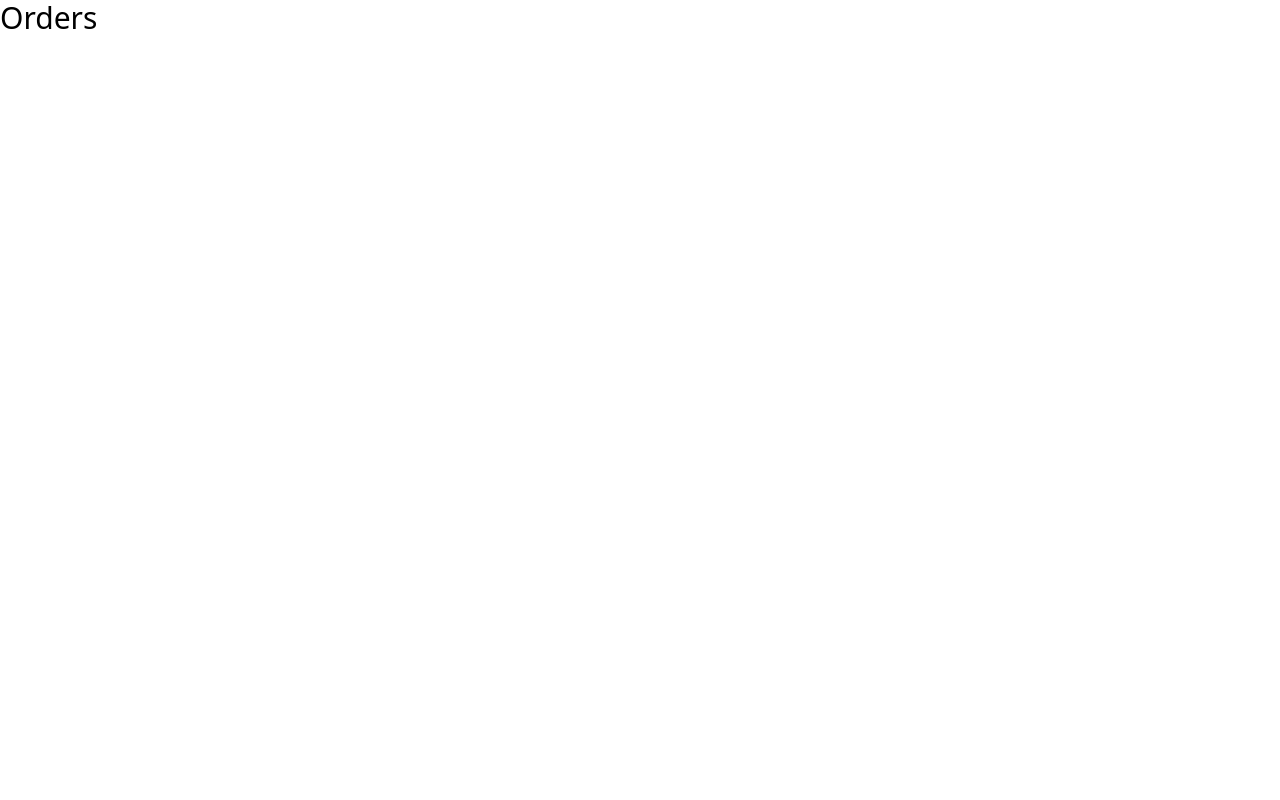
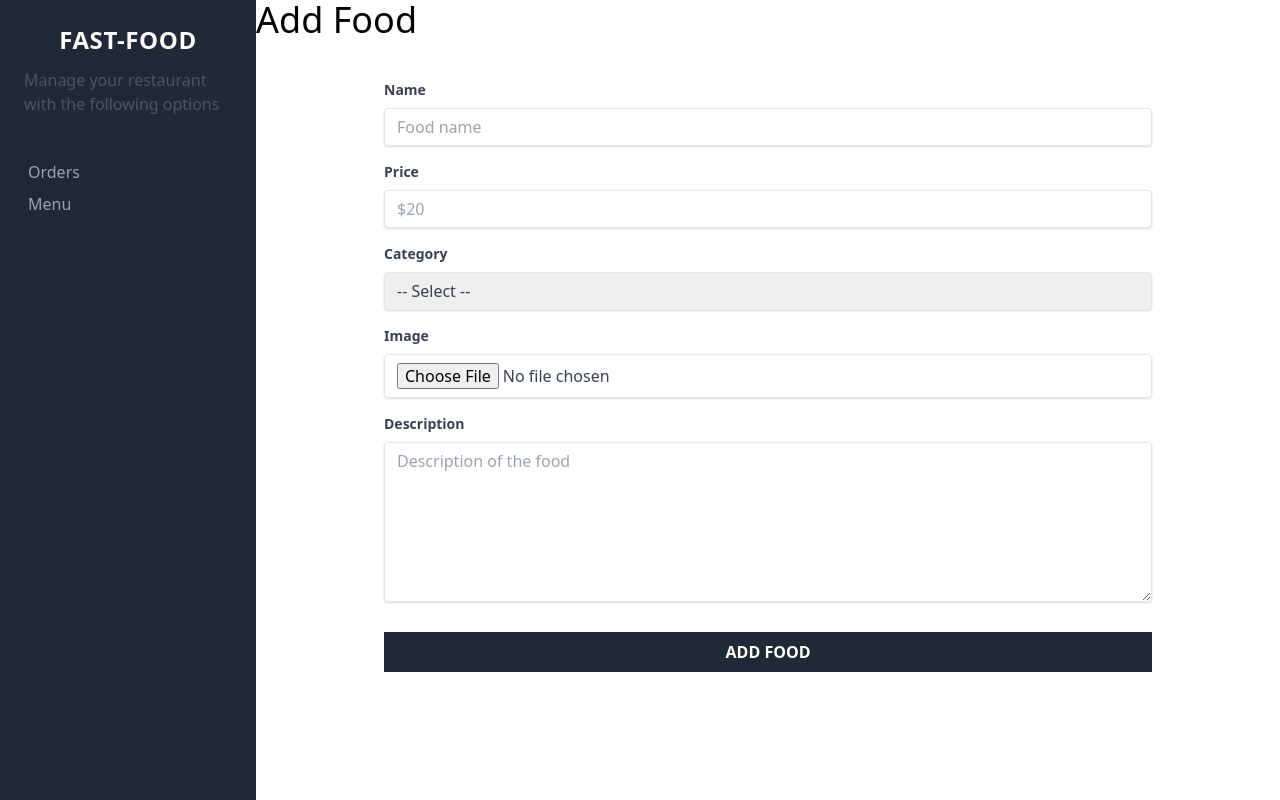
Before and after one commit to joafran/fastfood-web, a React (Create React App) app: page /new-food in a window 1280 px wide. Built offline with nearby package versions, Linux system fonts and the light colour scheme.

Commit message:
added components and routing

```diff
--- a/src/App.js
+++ b/src/App.js
@@ -1,12 +1,22 @@
 import React from 'react';
-import { Route, Switch } from 'react-router';
+import { Route, Switch } from 'react-router-dom';
+import Menu from './components/Pages/Menu';
+import NewFood from './components/Pages/NewFood';
 import Orders from './components/Pages/Orders';
+import Sidebar from './components/ui/Sidebar';
 
 const App = () => {
   return (
-    <Switch>
-      <Route path="/" component={Orders}/>
-    </Switch>
+    <div className="md:flex min-h-screen">
+      <Sidebar />
+      <div className="md:w-3/5 xl:w-4/5">
+        <Switch>
+          <Route exact path="/" component={Orders}/>
+          <Route path="/new-food" component={NewFood}/>
+          <Route path="/menu" component={Menu}/>
+        </Switch>
+      </div>
+    </div>
   );
 }
 
--- /dev/null
+++ b/src/components/Pages/Menu.js
@@ -0,0 +1,9 @@
+import React from 'react';
+
+const Menu = () => {
+    return (
+        <h1>Menu</h1>
+     );
+}
+
+export default Menu;
--- /dev/null
+++ b/src/components/Pages/NewFood.js
@@ -0,0 +1,73 @@
+import React from 'react';
+
+const NewFood = () => {
+    return (
+        <>
+            <h1 className="text-4xl font-light mb-4">Add Food</h1>
+            <div className="flex justify-center mt-10">
+                <div className="w-full max-w-3xl">
+                    <form>
+                        <div className="mb-4">
+                            <label className="block text-gray-700 text-sm font-bold mb-2" htmlFor="name">Name</label>
+                            <input
+                                className="shadow appearance-none border rounded w-full py-2 px-3 text-gray-700 leading-tight focus:outline-none focus:shadow-outline "
+                                id="name"
+                                type="text"
+                                placeholder="Food name"
+                            />
+                        </div>
+                        <div className="mb-4">
+                            <label className="block text-gray-700 text-sm font-bold mb-2" htmlFor="price">Price</label>
+                            <input
+                                className="shadow appearance-none border rounded w-full py-2 px-3 text-gray-700 leading-tight focus:outline-none focus:shadow-outline "
+                                id="price"
+                                type="number"
+                                placeholder="$20"
+                                min="0"
+                            />
+                        </div>
+                        <div className="mb-4">
+                            <label className="block text-gray-700 text-sm font-bold mb-2" htmlFor="category">Category</label>
+                            <select
+                                className="shadow appearance-none border rounded w-full py-2 px-3 text-gray-700 leading-tight focus:outline-none focus:shadow-outline "
+                                id="category"
+                            >
+                            <option value="">-- Select --</option>
+                            <option value="food">Food</option>
+                            <option value="breakfast">Breakfast</option>
+                            <option value="dinner">Dinner</option>
+                            <option value="drinks">Drinks</option>
+                            <option value="sweets">Sweets</option>
+                            <option value="salad">Salad</option>
+
+                            </select>
+                        </div>
+                        <div className="mb-4">
+                            <label className="block text-gray-700 text-sm font-bold mb-2" htmlFor="image">Image</label>
+                            <input
+                                className="shadow appearance-none border rounded w-full py-2 px-3 text-gray-700 leading-tight focus:outline-none focus:shadow-outline "
+                                id="image"
+                                type="file"
+                            />
+                        </div>
+                        <div className="mb-4">
+                            <label className="block text-gray-700 text-sm font-bold mb-2" htmlFor="description">Description</label>
+                            <textarea
+                                className="shadow appearance-none border rounded w-full py-2 px-3 text-gray-700 leading-tight focus:outline-none focus:shadow-outline h-40"
+                                id="description"
+                                placeholder="Description of the food"
+                            ></textarea>
+                        </div>
+                        <input
+                            type="submit"
+                            className="bg-gray-800 hover:bg-gray-900 w-full mt-2 p-2 text-white uppercase font-bold cursor-pointer "
+                            value="Add Food"
+                        />
+                    </form>
+                </div>
+            </div>
+        </>
+     );
+}
+
+export default NewFood;
--- /dev/null
+++ b/src/components/ui/Sidebar.js
@@ -0,0 +1,20 @@
+import React from 'react';
+import { NavLink } from 'react-router-dom'
+
+const Sidebar = () => {
+    return (
+        <div className="md:w-2/5 xl:w-1/5 bg-gray-800">
+            <div className="p-6 ">
+                <p className="uppercase text-white text-2xl tracking-wide text-center font-bold">Fast-Food</p>
+                <p className="mt-3 text-gray-600 ">
+Manage your restaurant with the following options</p>
+                <nav className="mt-10">
+                    <NavLink className="p-1 text-gray-400 block hover:bg-yellow-500 hover:text-gray-900 " activeClassName="text-yellow-500" exact to="/">Orders</NavLink>
+                    <NavLink className="p-1 text-gray-400 block hover:bg-yellow-500 hover:text-gray-900 " activeClassName="text-yellow-500" exact to="/menu">Menu</NavLink>
+                </nav>
+            </div>
+        </div>
+     );
+}
+
+export default Sidebar;
```
